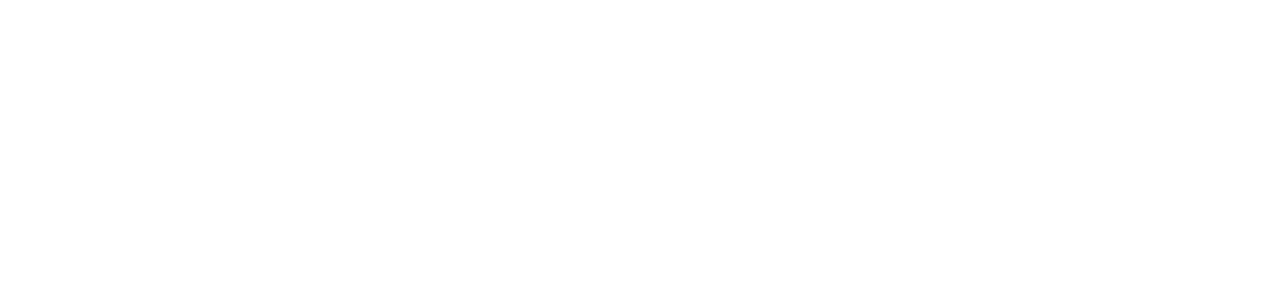
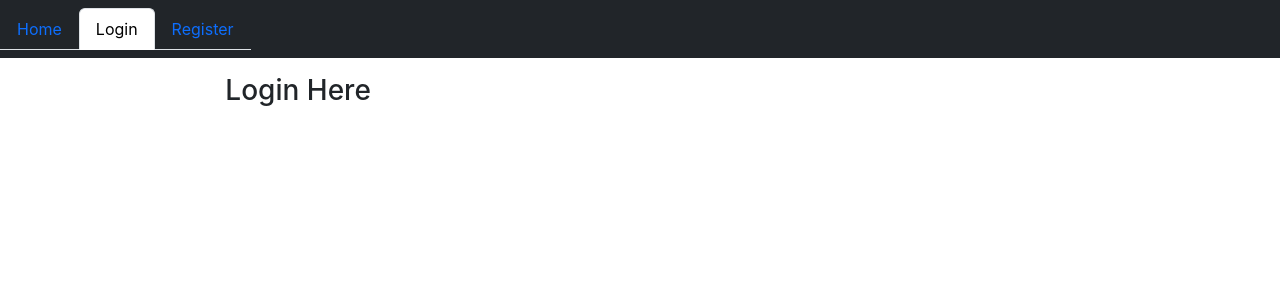
Before and after one commit to Jahiduldev/ReactExpressProject, a React (Create React App) app in the folder e-com-frontend/: page /login in a window 1280 px wide. Before the commit this address had no page. Shown: the top 300 px of the page. Built offline with nearby package versions, Linux system fonts and the light colour scheme.

Commit message:
React dom configuation and layout done

```diff
--- a/e-com-frontend/src/components/Layout.js
+++ b/e-com-frontend/src/components/Layout.js
@@ -1,4 +1,5 @@
 import { useEffect } from "react";
+import Menu from "./Menu";
 
 const Layout = ({ title = 'Title', className, children }) => {
     useEffect(()=>{
@@ -7,7 +8,7 @@
     return (
         <div>
             <div className="mb-3">
-                <h3>Menu</h3>
+                <Menu/>
             </div>
             <div className={className}>
                 {children}
--- a/e-com-frontend/src/components/Main.js
+++ b/e-com-frontend/src/components/Main.js
@@ -1,11 +1,15 @@
 import {Routes, Switch, Route } from 'react-router-dom';
 import Home from './home/Home';
+import Register from './user/Register'
+import Login from './user/Login'
 
 const Main = () => {
     return (
         <div>
             <Routes>
                 <Route  path='/'  element={<Home/>} />
+                <Route  path='/login'  element={<Login/>} />
+                <Route  path='/register'  element={<Register/>} />
             </Routes>
         </div>
     )
--- /dev/null
+++ b/e-com-frontend/src/components/Menu.js
@@ -0,0 +1,41 @@
+import React from 'react';
+import { Link, useNavigate, useLocation } from 'react-router-dom';
+
+const Menu = () => {
+  const navigate = useNavigate();
+  const location = useLocation();
+
+  const isActive = (path) => {
+    return location.pathname === path;
+  };
+
+  return (
+    <nav className="navbar navbar-dark bg-dark">
+      <ul className="nav nav-tabs">
+        <li className="nav-item">
+          <Link
+            className={`nav-link ${isActive('/') ? 'active' : ''}`} to="/"
+          >
+            Home
+          </Link>
+        </li>
+        <li className="nav-item">
+          <Link
+            className={`nav-link ${isActive('/login') ? 'active' : ''}`} to="/login">
+            Login
+          </Link>
+        </li>
+        <li className="nav-item">
+          <Link
+            className={`nav-link ${isActive('/register') ? 'active' : ''}`}
+            to="/register"
+          >
+            Register
+          </Link>
+        </li>
+      </ul>
+    </nav>
+  );
+};
+
+export default Menu;
--- /dev/null
+++ b/e-com-frontend/src/components/user/Login.js
@@ -0,0 +1,11 @@
+import Layout from "../Layout";
+
+
+const Login = () => {
+    return (
+        <Layout title="Login" className="container col-md-8">
+            <h3>Login Here</h3>
+        </Layout>
+    )
+}
+export default Login;
--- /dev/null
+++ b/e-com-frontend/src/components/user/Register.js
@@ -0,0 +1,11 @@
+import Layout from "../Layout";
+
+
+const Register = () => {
+    return (
+        <Layout title="Register" className="container col-md-8">
+            <h3>Register Here</h3>
+        </Layout>
+    )
+}
+export default Register;
```
